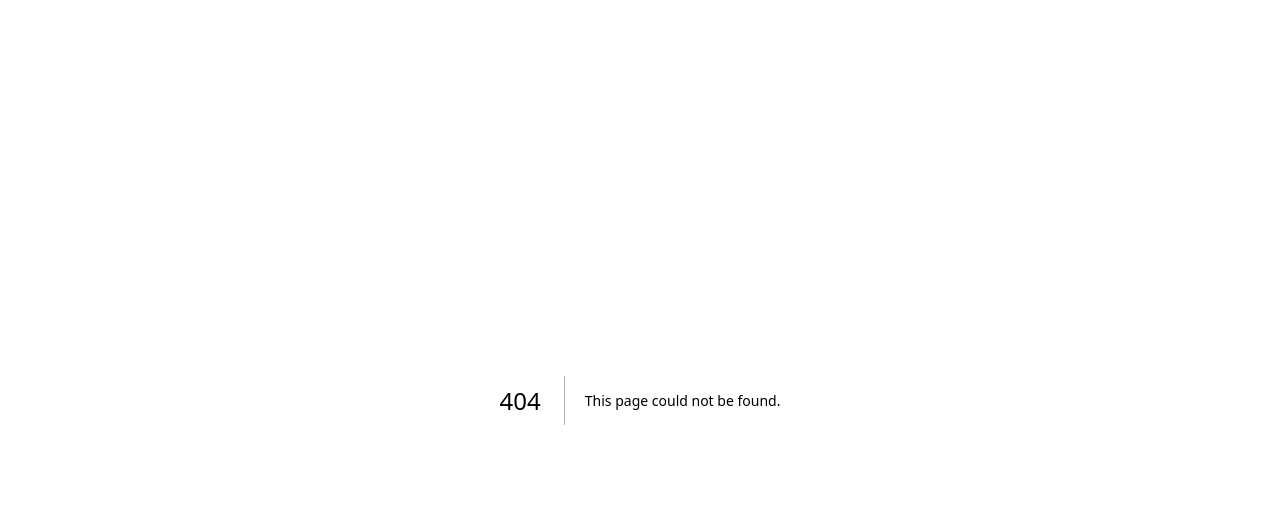
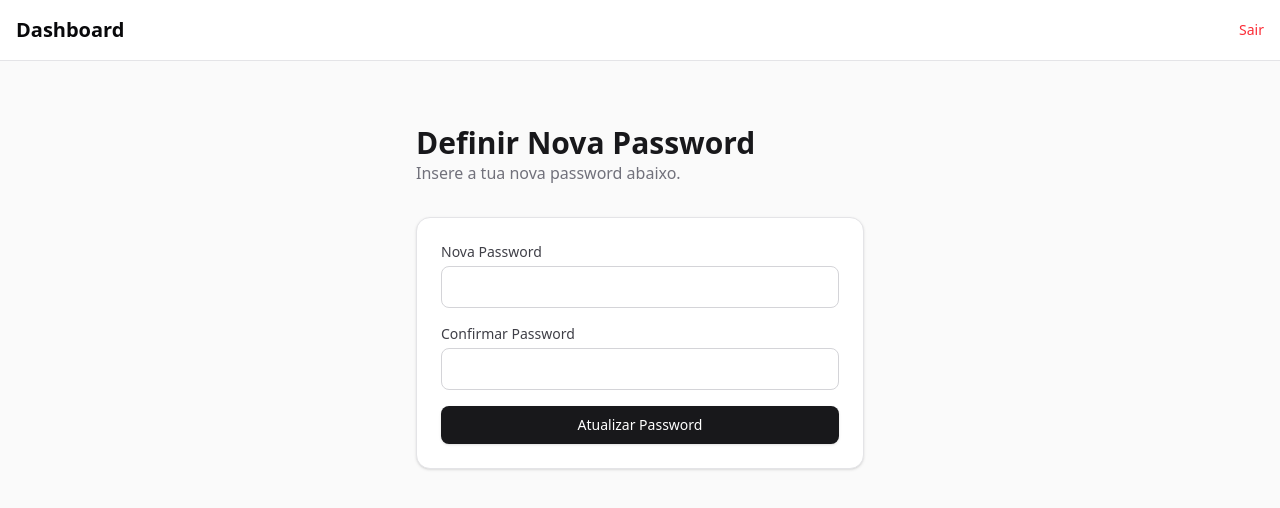
Before and after one commit to filipeoliveira05/fitness-dashboard, a Next.js app: page /dashboard/reset-password in a window 1280 px wide. Before the commit this address had no page. Shown: the top 508 px of the page. Built offline with nearby package versions, Linux system fonts and the light colour scheme; no server answers.

Commit message:
feat: add reset password page

```diff
--- /dev/null
+++ b/app/dashboard/reset-password/page.tsx
@@ -0,0 +1,91 @@
+"use client";
+
+import { useState } from "react";
+import { supabase } from "@/lib/supabase";
+import { useRouter } from "next/navigation";
+import { Loader2 } from "lucide-react";
+import { toast } from "sonner";
+
+export default function ResetPasswordPage() {
+  const router = useRouter();
+  const [password, setPassword] = useState("");
+  const [confirmPassword, setConfirmPassword] = useState("");
+  const [loading, setLoading] = useState(false);
+
+  const handleUpdatePassword = async (e: React.FormEvent) => {
+    e.preventDefault();
+
+    if (password !== confirmPassword) {
+      toast.error("As passwords não coincidem.");
+      return;
+    }
+
+    setLoading(true);
+
+    const { error } = await supabase.auth.updateUser({
+      password: password,
+    });
+
+    if (error) {
+      toast.error(error.message);
+      setLoading(false);
+    } else {
+      toast.success("Password atualizada com sucesso!");
+      router.push("/dashboard");
+    }
+  };
+
+  return (
+    <div className="max-w-md mx-auto space-y-8 mt-10">
+      <div>
+        <h1 className="text-3xl font-bold text-zinc-900 dark:text-zinc-50">
+          Definir Nova Password
+        </h1>
+        <p className="text-zinc-500 dark:text-zinc-400">
+          Insere a tua nova password abaixo.
+        </p>
+      </div>
+
+      <div className="bg-white dark:bg-zinc-900 p-6 rounded-xl border border-zinc-200 dark:border-zinc-800 shadow-sm">
+        <form onSubmit={handleUpdatePassword} className="space-y-4">
+          <div>
+            <label className="block text-sm font-medium text-zinc-700 dark:text-zinc-300 mb-1">
+              Nova Password
+            </label>
+            <input
+              type="password"
+              required
+              value={password}
+              onChange={(e) => setPassword(e.target.value)}
+              className="w-full px-3 py-2 rounded-md border border-zinc-300 dark:border-zinc-700 bg-transparent text-zinc-900 dark:text-zinc-100 focus:outline-none focus:ring-2 focus:ring-zinc-500"
+            />
+          </div>
+          <div>
+            <label className="block text-sm font-medium text-zinc-700 dark:text-zinc-300 mb-1">
+              Confirmar Password
+            </label>
+            <input
+              type="password"
+              required
+              value={confirmPassword}
+              onChange={(e) => setConfirmPassword(e.target.value)}
+              className="w-full px-3 py-2 rounded-md border border-zinc-300 dark:border-zinc-700 bg-transparent text-zinc-900 dark:text-zinc-100 focus:outline-none focus:ring-2 focus:ring-zinc-500"
+            />
+          </div>
+
+          <button
+            type="submit"
+            disabled={loading}
+            className="w-full flex justify-center py-2 px-4 border border-transparent rounded-md shadow-sm text-sm font-medium text-white bg-zinc-900 hover:bg-zinc-800 dark:bg-zinc-50 dark:text-zinc-900 dark:hover:bg-zinc-200 focus:outline-none focus:ring-2 focus:ring-offset-2 focus:ring-zinc-500 disabled:opacity-50"
+          >
+            {loading ? (
+              <Loader2 className="animate-spin" size={20} />
+            ) : (
+              "Atualizar Password"
+            )}
+          </button>
+        </form>
+      </div>
+    </div>
+  );
+}
```
